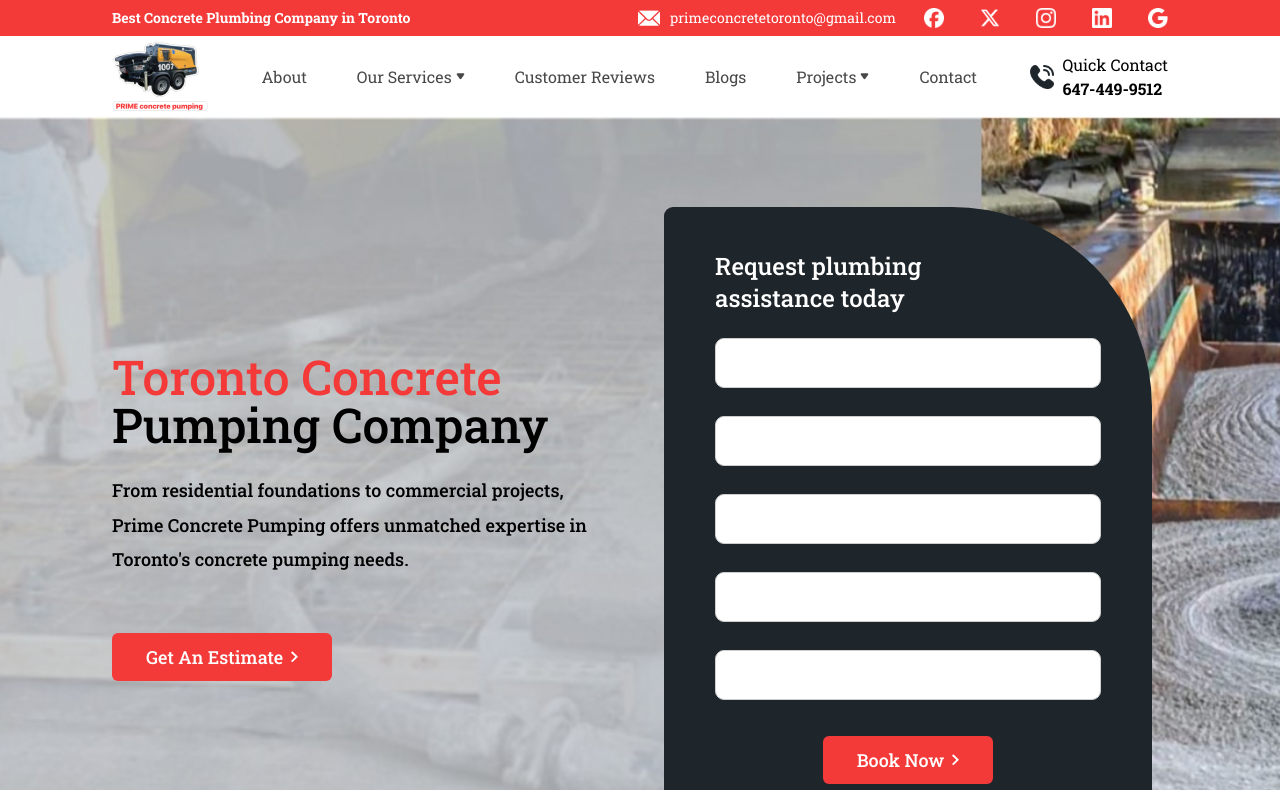
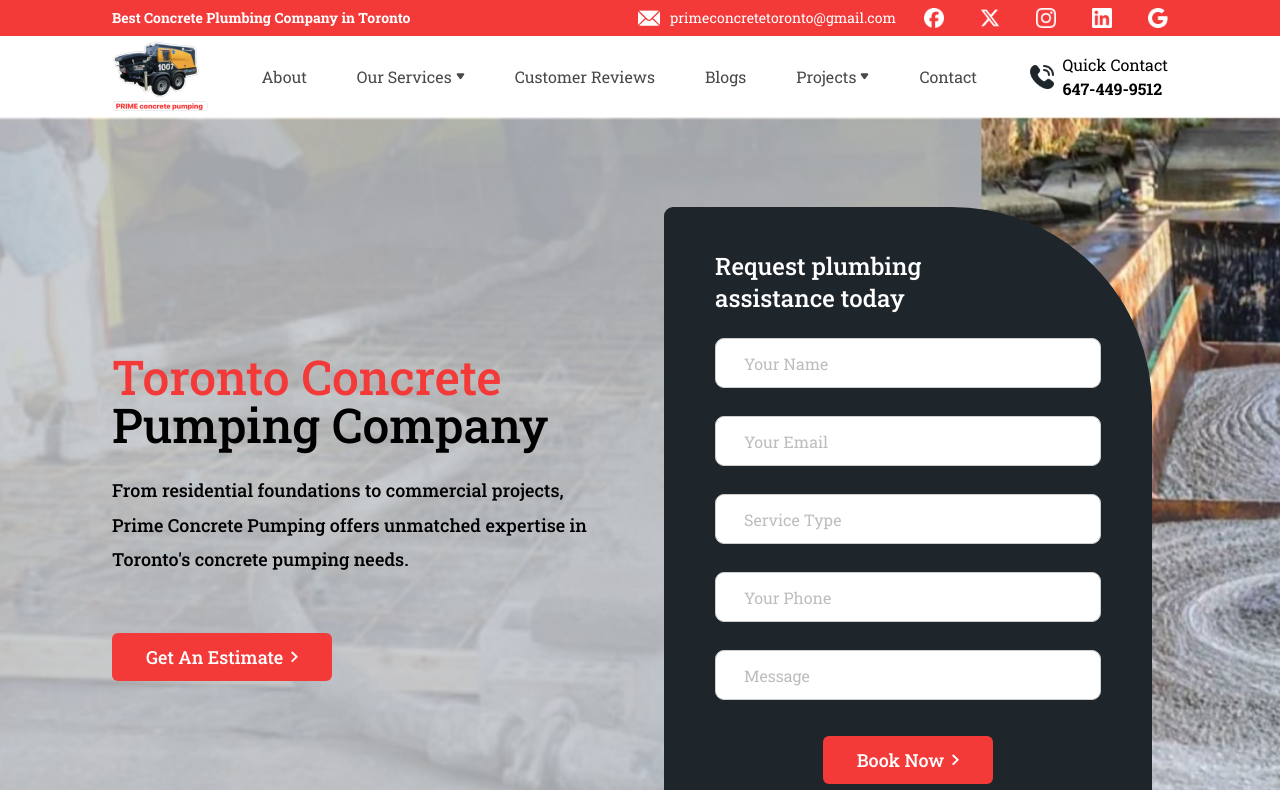
Before and after one commit to csebiplab/prime-concrete-pumping, a Next.js app: page / in a window 1280 px wide. Shown: the top 790 px of the page. Built offline with nearby package versions, Linux system fonts and the light colour scheme.

Commit message:
:hammer: Done set placeholder for form

```diff
--- a/src/components/__one_time_used/MainHomePageComponent/HomeBanner/BannerForm.jsx
+++ b/src/components/__one_time_used/MainHomePageComponent/HomeBanner/BannerForm.jsx
@@ -12,11 +12,27 @@
           assistance today
         </p>
         <form className="flex flex-col gap-7 mb-9">
-          <input type="text" placeholder="" className="h-[50px]" />
-          <input type="text" placeholder="" className="h-[50px]" />
-          <input type="text" placeholder="" className="h-[50px]" />
-          <input type="text" placeholder="" className="h-[50px]" />
-          <input type="text" placeholder="" className="h-[50px]" />
+          <input
+            type="text"
+            placeholder="Your Name"
+            className="h-[50px] px-7"
+          />
+          <input
+            type="text"
+            placeholder="Your Email"
+            className="h-[50px] px-7"
+          />
+          <input
+            type="text"
+            placeholder="Service Type"
+            className="h-[50px] px-7"
+          />
+          <input
+            type="text"
+            placeholder="Your Phone"
+            className="h-[50px] px-7"
+          />
+          <input type="text" placeholder="Message" className="h-[50px] px-7" />
         </form>
         <div className="flex justify-center">
           <CommonButton text="Book Now" />
--- a/src/components/__one_time_used/MainHomePageComponent/HomeBanner/HomeBanner.jsx
+++ b/src/components/__one_time_used/MainHomePageComponent/HomeBanner/HomeBanner.jsx
@@ -26,11 +26,31 @@
               assistance today
             </p>
             <form className="flex flex-col gap-7 mb-9">
-              <input type="text" placeholder="" className="h-[50px]" />
-              <input type="text" placeholder="" className="h-[50px]" />
-              <input type="text" placeholder="" className="h-[50px]" />
-              <input type="text" placeholder="" className="h-[50px]" />
-              <input type="text" placeholder="" className="h-[50px]" />
+              <input
+                type="text"
+                placeholder="Your Name"
+                className="h-[50px] px-7"
+              />
+              <input
+                type="text"
+                placeholder="Your Email"
+                className="h-[50px] px-7"
+              />
+              <input
+                type="text"
+                placeholder="Service Type"
+                className="h-[50px] px-7"
+              />
+              <input
+                type="text"
+                placeholder="Your Phone"
+                className="h-[50px] px-7"
+              />
+              <input
+                type="text"
+                placeholder="Message"
+                className="h-[50px] px-7"
+              />
             </form>
             <div className="flex justify-center">
               <CommonButton text="Book Now" />
```
